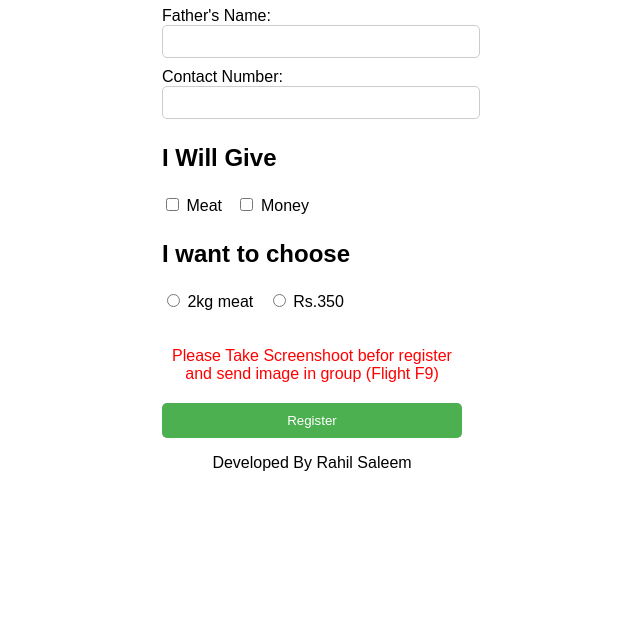
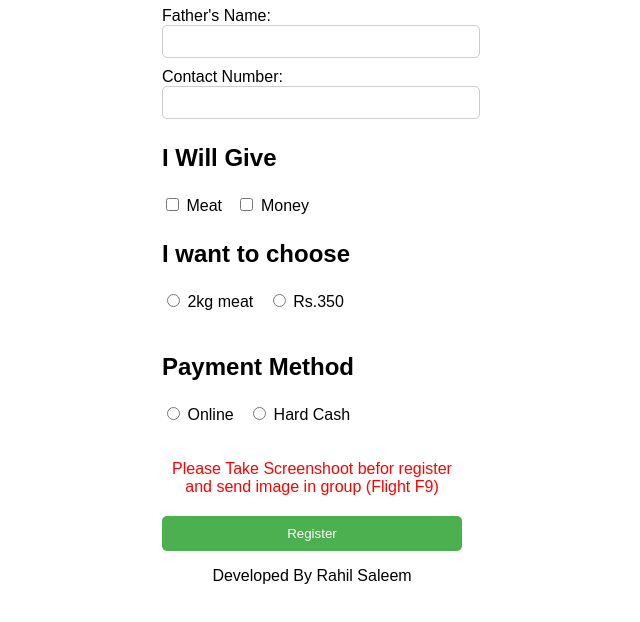
Before and after one commit to rahilsaleem12/Registration.BBQ, a plain HTML site: page registration.html in a window 1280 px wide. Shown: the part 134-756 px from the top of the page, without its empty margins (328-968 px from the left). Drawn offline with Linux system fonts and the light colour scheme.

Commit message:
some code

```diff
--- a/registration.html
+++ b/registration.html
@@ -77,6 +77,14 @@
       <input type="radio" id="radio2" name="radio" value="radio2">
       <label for="radio2">Rs.350</label>
     </div>
+    <br>
+    <div class="radio-group">
+      <label><h2>Payment Method</h2></label><br>
+      <input type="radio" id="radio11" name="radio11" value="radio11">
+      <label for="radio11">Online</label>
+      <input type="radio" id="radio12" name="radio11" value="radio12">
+      <label for="radio12">Hard Cash</label>
+    </div>
     <br><br>
 <div style="text-align: center; color: red;">Please Take Screenshoot befor register and send image in group (Flight F9)</div>
     <input onclick="submit1()" type="submit" value="Register">
```
